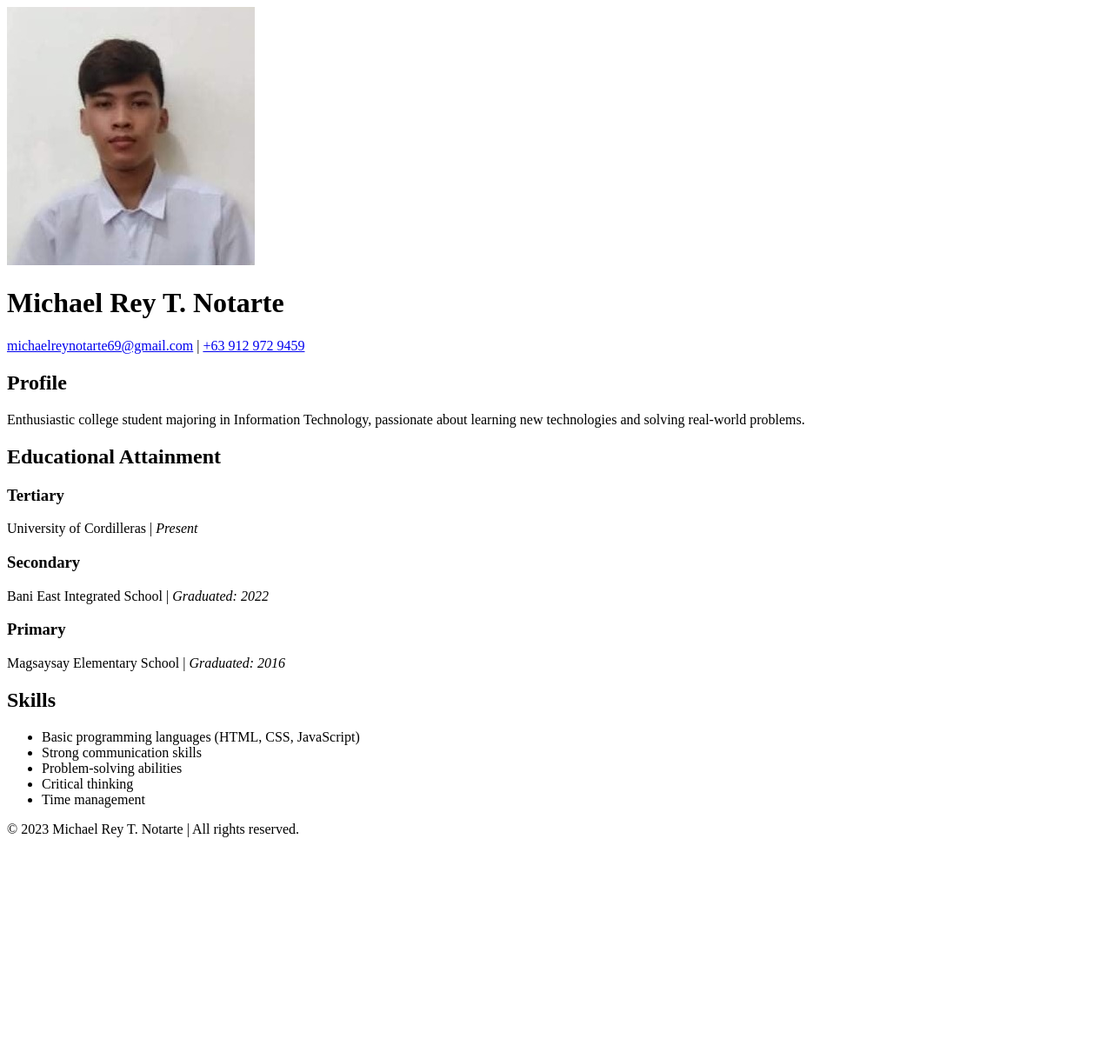
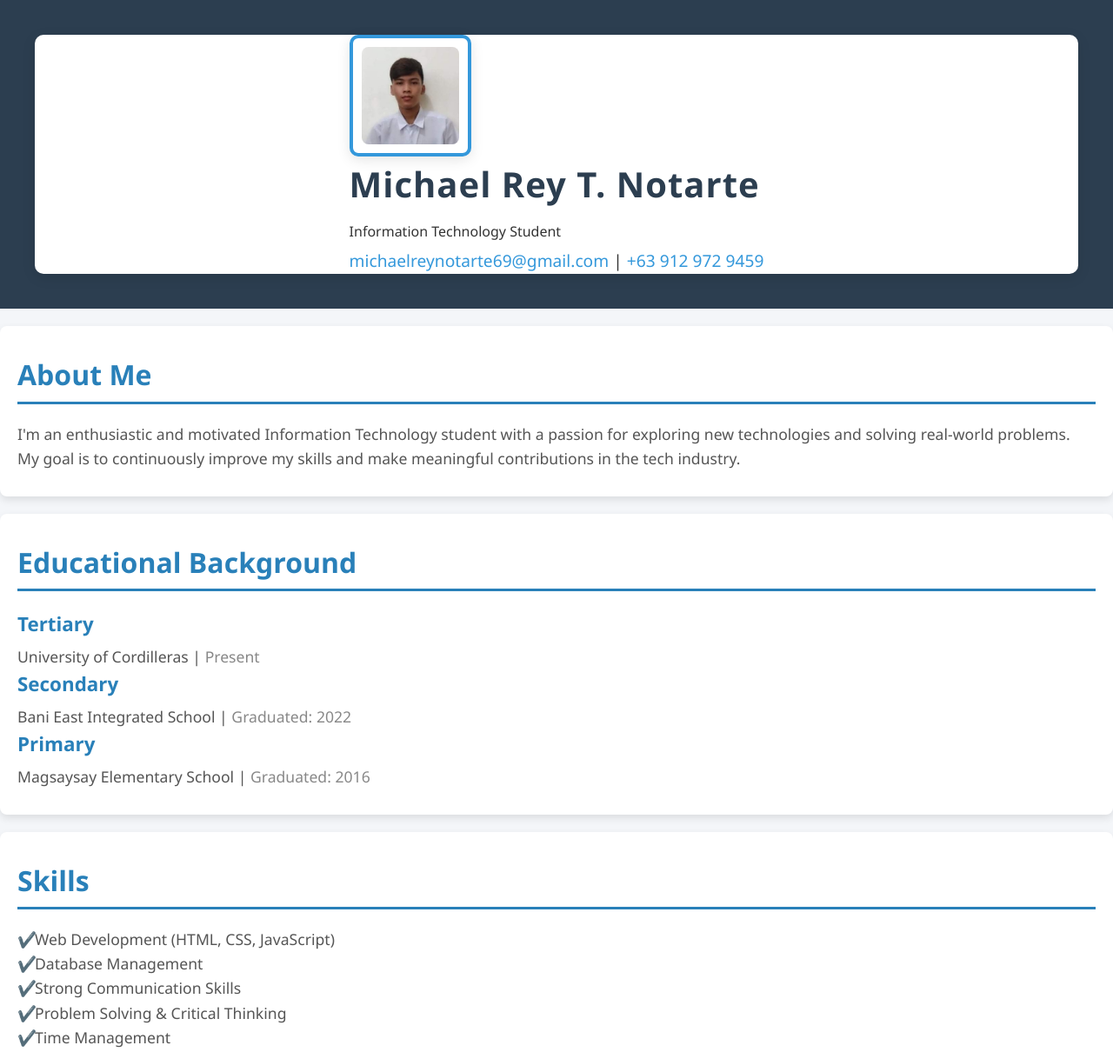
Before and after one commit to michaelpogi69/Portfolio, a plain HTML site: page index.html in a window 1280 px wide. Shown: the top 1210 px of the page at 87% size. Before the commit the page ends 979 px from the top, so only its background shows below. Drawn offline with Linux system fonts and the light colour scheme.

Commit message:
index.html

```diff
--- a/index.html
+++ b/index.html
@@ -1,46 +1,44 @@
 <!DOCTYPE html>
 <html lang="en">
-
 <head>
     <meta charset="UTF-8">
     <meta name="viewport" content="width=device-width, initial-scale=1.0">
     <meta name="description" content="Resume of Michael Rey T. Notarte, Information Technology student.">
     <meta name="author" content="Michael Rey T. Notarte">
     <title>Michael Rey T. Notarte - Resume</title>
-    <link rel="stylesheet" href="style.css">
+    <link href="https://fonts.googleapis.com/css2?family=Roboto:wght@400;500;700&family=Poppins:wght@300;400;600&display=swap" rel="stylesheet">
+    <link rel="stylesheet" href="styles.css">
 </head>
-
 <body>
-    <header>
-        <div class="container profile-card">
-            <!-- Profile Image Box -->
+    <header class="header">
+        <div class="container">
+            <div class="profile-card">
                 <div class="profile-image-box">
-                <img src="profile-picture.jpg" alt="Michael Rey T. Notarte" />
+                    <img src="profile-picture.jpg" alt="Michael Rey T. Notarte" class="profile-img" />
                 </div>
-            <!-- Contact Info -->
                 <div class="profile-info">
                     <h1>Michael Rey T. Notarte</h1>
+                    <p class="title">Information Technology Student</p>
                     <p class="contact-info">
                         <a href="mailto:michaelreynotarte69@gmail.com">michaelreynotarte69@gmail.com</a> |
                         <a href="tel:+639129729459">+63 912 972 9459</a>
                     </p>
                 </div>
             </div>
+        </div>
     </header>
 
     <main>
-        <!-- Profile Section -->
         <section id="profile" class="section-card">
             <div class="container">
-                <h2>Profile</h2>
-                <p>Enthusiastic college student majoring in Information Technology, passionate about learning new technologies and solving real-world problems.</p>
+                <h2>About Me</h2>
+                <p>I'm an enthusiastic and motivated Information Technology student with a passion for exploring new technologies and solving real-world problems. My goal is to continuously improve my skills and make meaningful contributions in the tech industry.</p>
             </div>
         </section>
 
-        <!-- Education Section -->
         <section id="education" class="section-card">
             <div class="container">
-                <h2>Educational Attainment</h2>
+                <h2>Educational Background</h2>
                 <div class="education-entry">
                     <h3>Tertiary</h3>
                     <p>University of Cordilleras | <em>Present</em></p>
@@ -56,27 +54,24 @@
             </div>
         </section>
 
-        <!-- Skills Section -->
         <section id="skills" class="section-card">
             <div class="container">
                 <h2>Skills</h2>
-                <ul>
-                    <li>Basic programming languages (HTML, CSS, JavaScript)</li>
-                    <li>Strong communication skills</li>
-                    <li>Problem-solving abilities</li>
-                    <li>Critical thinking</li>
-                    <li>Time management</li>
+                <ul class="skill-list">
+                    <li>Web Development (HTML, CSS, JavaScript)</li>
+                    <li>Database Management</li>
+                    <li>Strong Communication Skills</li>
+                    <li>Problem Solving & Critical Thinking</li>
+                    <li>Time Management</li>
                 </ul>
             </div>
         </section>
+    </main>
 
-        <!-- Footer Section -->
-        <footer class="footer-card">
+    <footer class="footer">
         <div class="container">
             <p>&copy; 2023 Michael Rey T. Notarte | All rights reserved.</p>
         </div>
     </footer>
-    </main>
 </body>
-
 </html>
```
Lines whose indentation alone changed are shown as unchanged.
